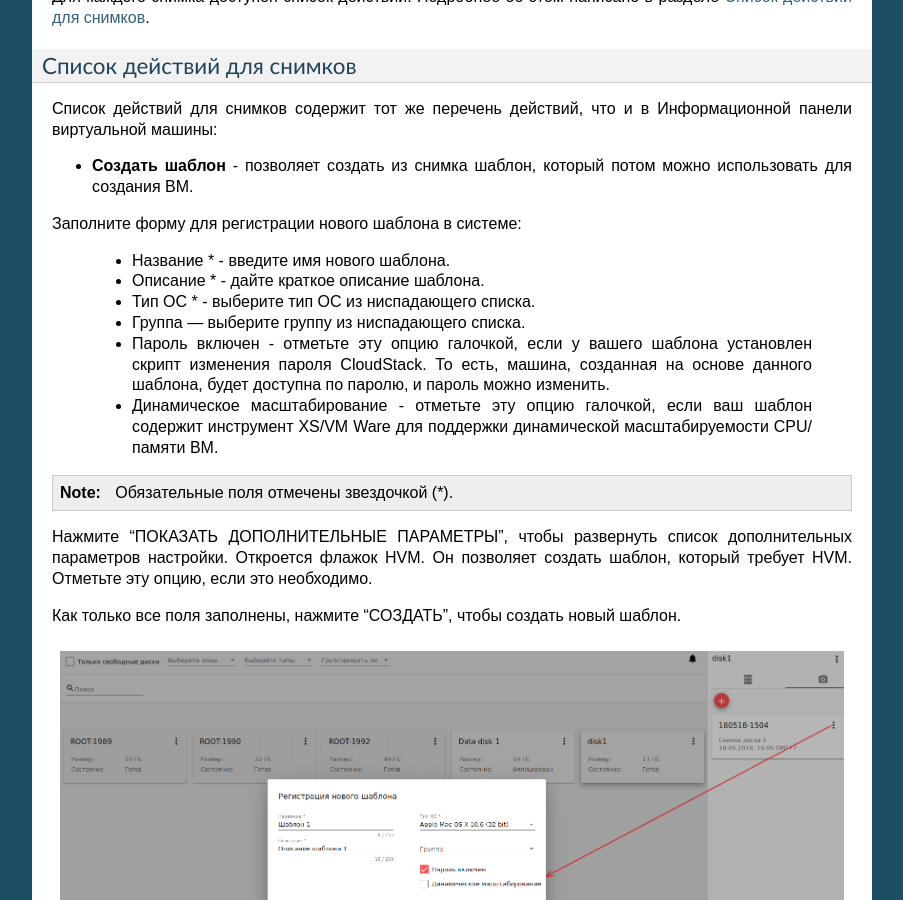
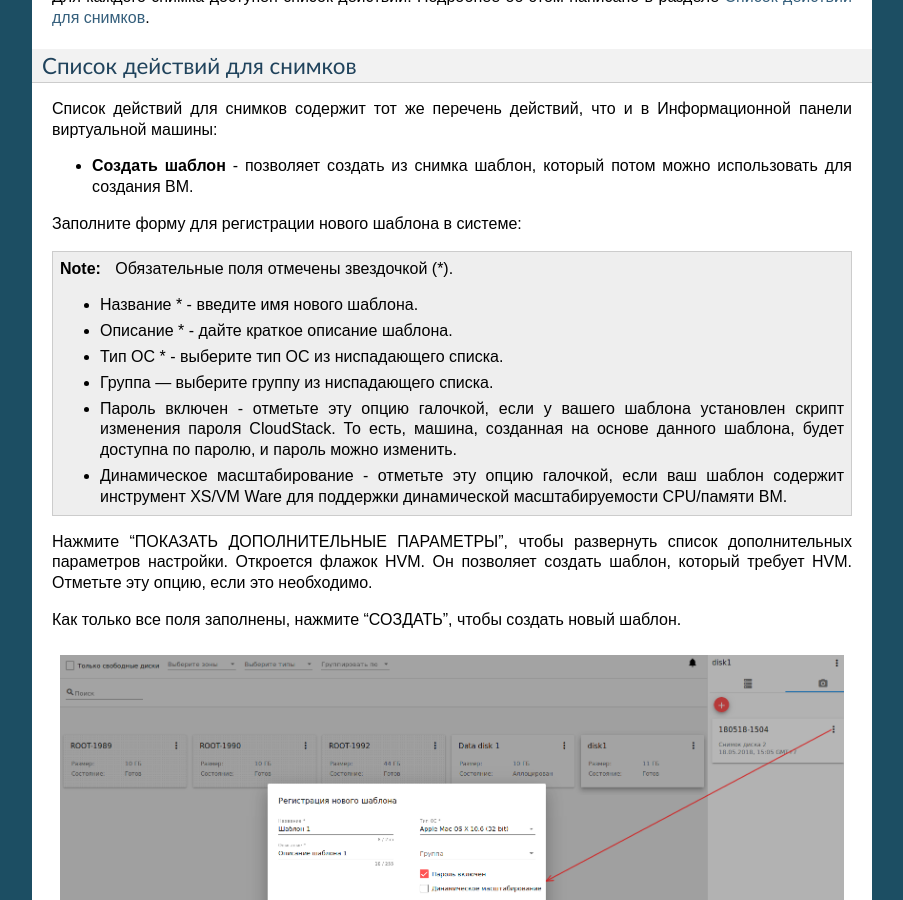
Before and after one commit to MaslovaEV/RU_CloudStack-UI, a Sphinx documentation site: the page built from RUdocs/source/CSUI-Storage-RU.rst, in a window 1280 px wide and 900 px high, scrolled down 8023 px. Shown: the whole window, without its empty margins (198-1101 px from the left). Built offline with Sphinx 7.4.7, drawn with Linux system fonts in a browser that asks for light colours.

```diff
--- a/RUdocs/source/CSUI-Storage-RU.rst
+++ b/RUdocs/source/CSUI-Storage-RU.rst
@@ -142,14 +142,14 @@
 
 Заполните форму для регистрации нового шаблона в системе:
 
+.. note:: Обязательные поля отмечены звездочкой (*).
+
     - Название * - введите имя нового шаблона.
     - Описание * - дайте краткое описание шаблона.
     - Тип OС  * - выберите тип OС из ниспадающего списка.
     - Группа — выберите группу из ниспадающего списка.
     - Пароль включен - отметьте эту опцию галочкой, если у вашего шаблона установлен скрипт изменения пароля CloudStack. То есть, машина, созданная на основе данного шаблона, будет доступна по паролю, и пароль можно изменить.
     - Динамическое масштабирование - отметьте эту опцию галочкой, если ваш шаблон содержит инструмент XS/VM Ware для поддержки динамической масштабируемости CPU/памяти ВМ.
-
-.. note:: Обязательные поля отмечены звездочкой (*).
 
 Нажмите "ПОКАЗАТЬ ДОПОЛНИТЕЛЬНЫЕ ПАРАМЕТРЫ", чтобы развернуть список дополнительных параметров настройки. Откроется флажок HVM. Он позволяет создать шаблон, который требует HVM. Отметьте эту опцию, если это необходимо.
 
```
